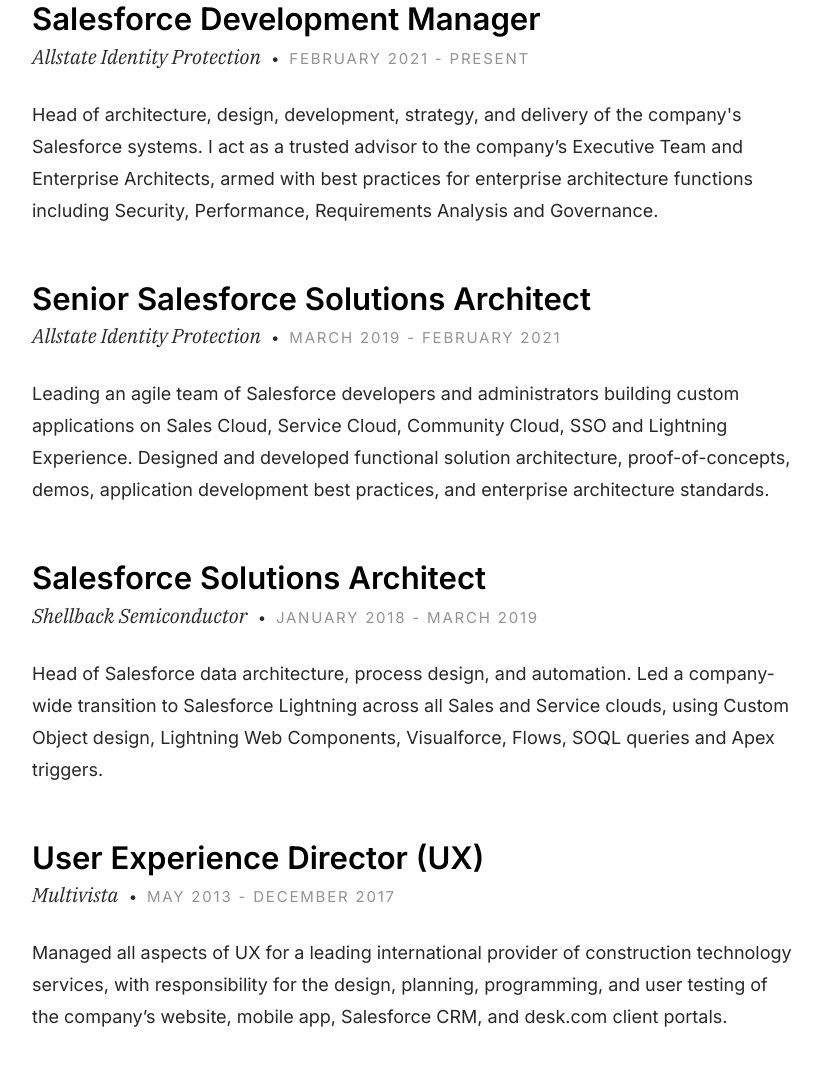
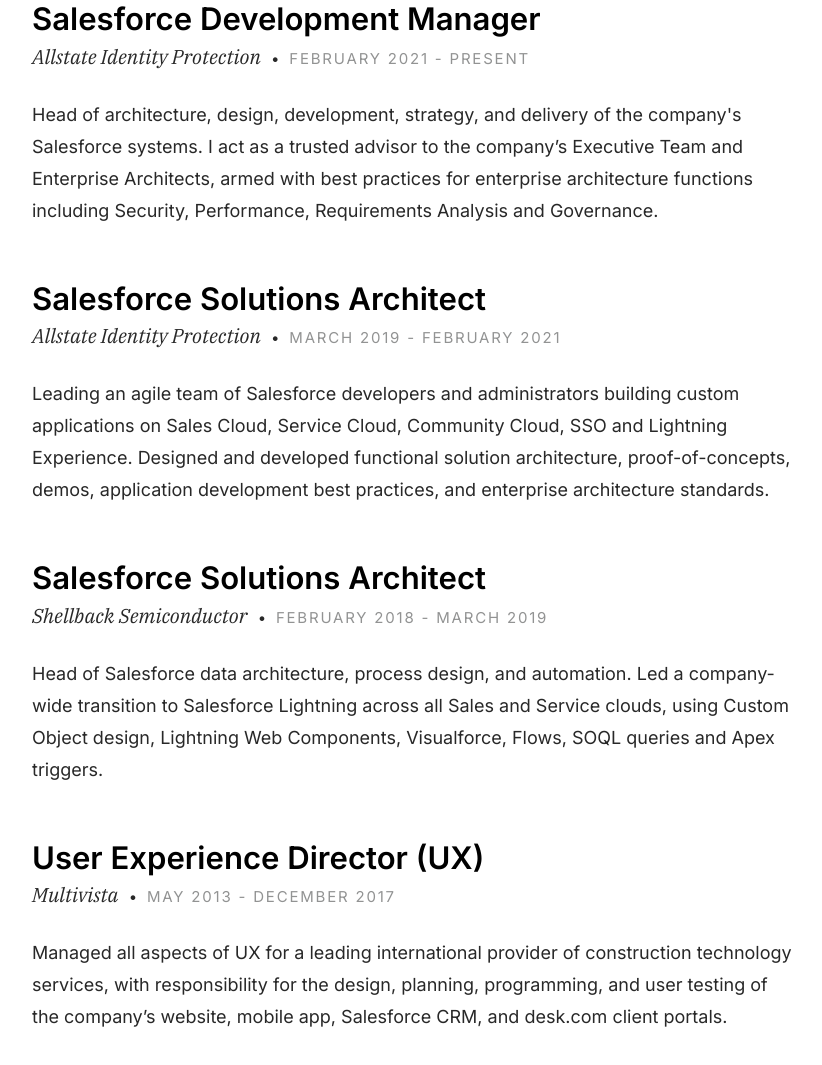
Before and after one commit to andrew-paschall/andrew-paschall.github.io, a plain HTML site: page index.html in a window 1280 px wide. Shown: the part 2014-3079 px from the top of the page, without its empty margins (362-1184 px from the left). Drawn offline with Linux system fonts and the light colour scheme.

Commit message:
Update index.html

```diff
--- a/index.html
+++ b/index.html
@@ -154,7 +154,7 @@
                 <div class="resume-block">
 
                     <div class="resume-block__header">
-                        <h4 class="h3">Senior Salesforce Solutions Architect</h4>
+                        <h4 class="h3">Salesforce Solutions Architect</h4>
                         <p class="resume-block__header-meta">
                             <span>Allstate Identity Protection</span>
                             <span class="resume-block__header-date">
@@ -176,7 +176,7 @@
                         <p class="resume-block__header-meta">
                             <span>Shellback Semiconductor</span>
                             <span class="resume-block__header-date">
-                                January 2018 - March 2019
+                                February 2018 - March 2019
                             </span>
                         </p>
                     </div>
```
